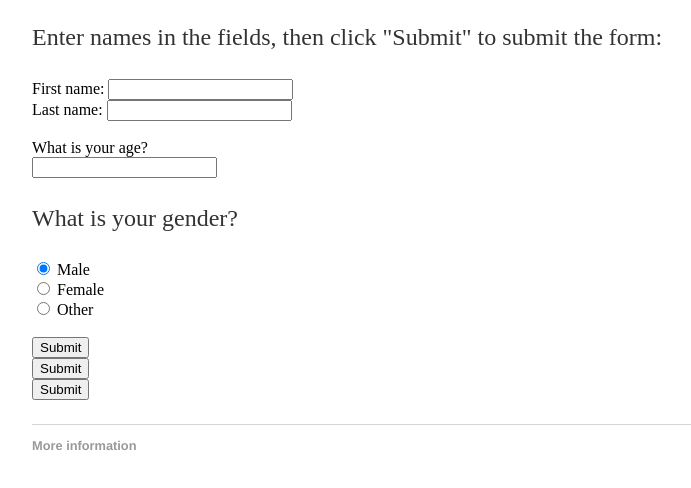
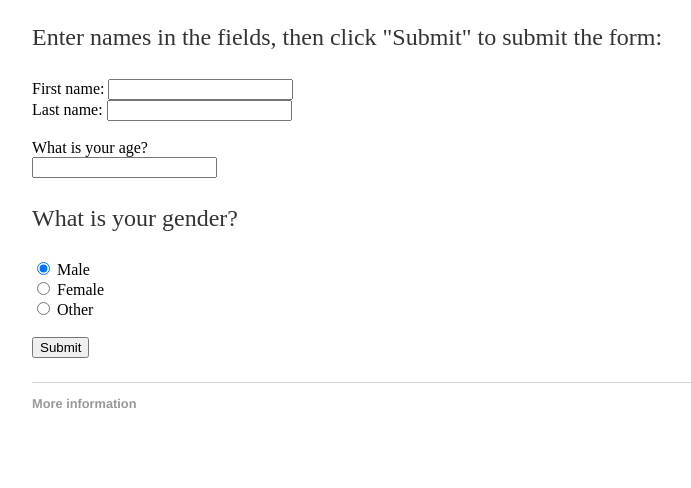
Before and after one commit to katherineara/katherineara.github.io, a plain HTML site: page index.html in a window 1280 px wide. Shown: the part 234-722 px from the top of the page, without its empty margins (160-851 px from the left). Drawn offline with Linux system fonts and the light colour scheme.

Commit message:
remove submit

```diff
--- a/index.html
+++ b/index.html
@@ -2,7 +2,6 @@
 <html>
 	<head>
 		<title>Body Digital Index Quiz</title>
-		<!-- link to main stylesheet -->
 		<link rel="stylesheet" type="text/css" href="/css/main.css">
 	</head>
 	<body>
@@ -18,8 +17,8 @@
     		<div class="blurb">
         		<h1>Digital Body Index Quiz</h1>
 				<p>Take this quiz!</em> Digital Over-Consumption <a href="/about">Read more here....</a></p>
-    		</div><!-- /.blurb -->
-		</div><!-- /.container -->
+    		</div>
+		</div>
 
 		<p>Enter names in the fields, then click "Submit" to submit the form:</p>
 
@@ -40,11 +39,6 @@
 		  <input type="radio" name="gender" value="male" checked> Male<br>
 		  <input type="radio" name="gender" value="female"> Female<br>
 		  <input type="radio" name="gender" value="other"> Other<br><br>
-		  <input type="submit">
-		</form>
-
-		<form action="/action_page.php">
-			<input type="submit">
 		</form>
 
 		<input type="button" onclick="myFunction()" value="Submit">
```
